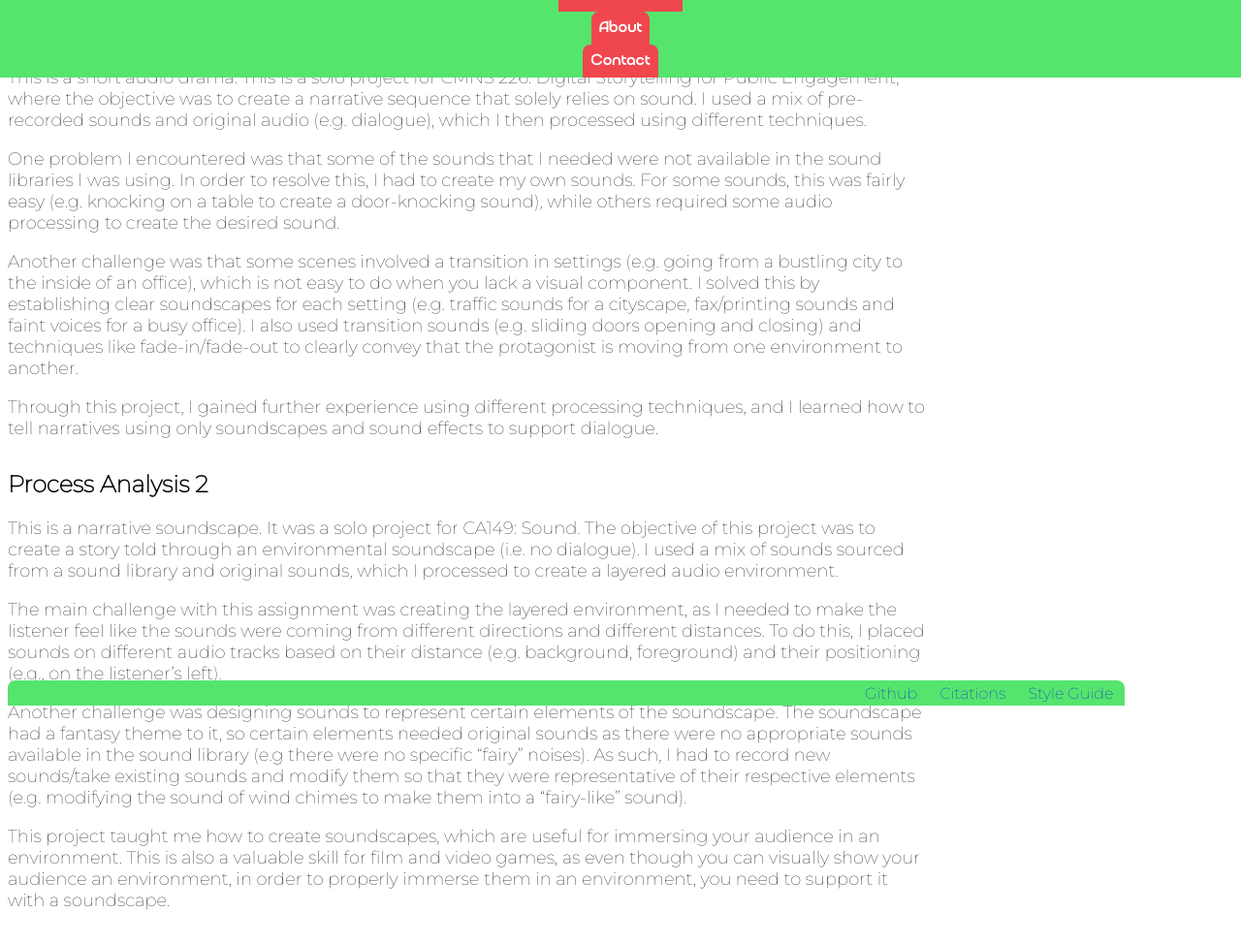
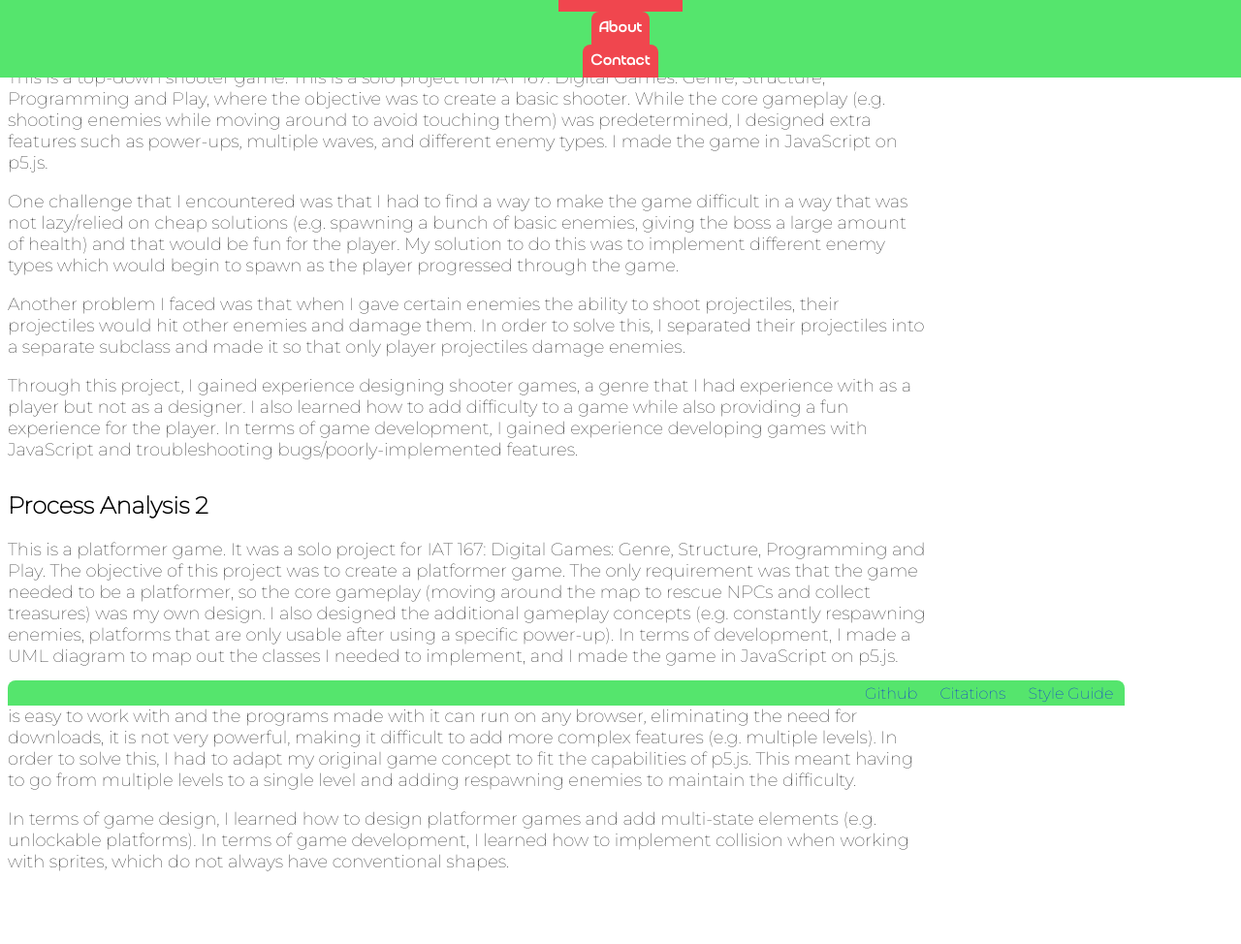
Before and after one commit to GlitchedCola/IAT-339-P03, a plain HTML site: page previous-work.html in a window 1280 px wide. Shown: the part 72-1046 px from the top of the page at 97% size. Drawn offline with Linux system fonts and the light colour scheme; files whose address does not match are found by name; a web font is replaced by a local one.

Commit message:
Update previous-work.html

```diff
--- a/previous-work.html
+++ b/previous-work.html
@@ -21,36 +21,29 @@
         <Section class="page-content">
             <h2>Process Analysis 1</h2>
             <p>
-                This is a short audio drama. This is a solo project for CMNS 226:
-                Digital Storytelling for Public Engagement, where the objective was
-                to create a narrative sequence that solely relies on sound. I used a mix of
-                pre-recorded sounds and original audio (e.g. dialogue), which I then processed
-                using different techniques.
+                This is a top-down shooter game. This is a solo project for IAT 167: Digital Games: Genre, Structure, Programming and Play, where the objective was to create a basic shooter. While the core gameplay (e.g. shooting enemies while moving around to avoid touching them) was predetermined, I designed extra features such as power-ups, multiple waves, and different enemy types. I made the game in JavaScript on p5.js.
             </p>
             <p>
-                One problem I encountered was that some of the sounds that I needed were not available in the sound libraries I was using. In order to resolve this, I had to create my own sounds. For some sounds, this was fairly easy (e.g. knocking on a table to create a door-knocking sound), while others required some audio processing to create the desired sound.
+                One challenge that I encountered was that I had to find a way to make the game difficult in a way that was not lazy/relied on cheap solutions (e.g. spawning a bunch of basic enemies, giving the boss a large amount of health) and that would be fun for the player. My solution to do this was to implement different enemy types which would begin to spawn as the player progressed through the game.
             </p>
             <p>
-                Another challenge was that some scenes involved a transition in settings (e.g. going from a bustling city to the inside of an office), which is not easy to do when you lack a visual component. I solved this by establishing clear soundscapes for each setting (e.g. traffic sounds for a cityscape, fax/printing sounds and faint voices for a busy office). I also used transition sounds (e.g. sliding doors opening and closing) and techniques like fade-in/fade-out to clearly convey that the protagonist is moving from one environment to another.
+                Another problem I faced was that when I gave certain enemies the ability to shoot projectiles, their projectiles would hit other enemies and damage them. In order to solve this, I separated their projectiles into a separate subclass and made it so that only player projectiles damage enemies.
             </p>
             <p>
-                Through this project, I gained further experience using different processing techniques, and I learned how to tell narratives using only soundscapes and sound effects to support dialogue.
+                Through this project, I gained experience designing shooter games, a genre that I had experience with as a player but not as a designer. I also learned how to add difficulty to a game while also providing a fun experience for the player. In terms of game development, I gained experience developing games with JavaScript and troubleshooting bugs/poorly-implemented features.
             </p>
         </Section>
 
         <Section class="page-content">
             <h2>Process Analysis 2</h2>
             <p>
-                This is a narrative soundscape. It was a solo project for CA149: Sound. The objective of this project was to create a story told through an environmental soundscape (i.e. no dialogue). I used a mix of sounds sourced from a sound library and original sounds, which I processed to create a layered audio environment.
+                This is a platformer game. It was a solo project for IAT 167: Digital Games: Genre, Structure, Programming and Play. The objective of this project was to create a platformer game. The only requirement was that the game needed to be a platformer, so the core gameplay (moving around the map to rescue NPCs and collect treasures) was my own design. I also designed the additional gameplay concepts (e.g. constantly respawning enemies, platforms that are only usable after using a specific power-up). In terms of development, I made a UML diagram to map out the classes I needed to implement, and I made the game in JavaScript on p5.js.
             </p>
             <p>
-                The main challenge with this assignment was creating the layered environment, as I needed to make the listener feel like the sounds were coming from different directions and different distances. To do this, I placed sounds on different audio tracks based on their distance (e.g. background, foreground) and their positioning (e.g., on the listener’s left).
+                The main challenge with this project was having to adjust the complexity/scope of the gameplay. While p5.js is easy to work with and the programs made with it can run on any browser, eliminating the need for downloads, it is not very powerful, making it difficult to add more complex features (e.g. multiple levels). In order to solve this, I had to adapt my original game concept to fit the capabilities of p5.js. This meant having to go from multiple levels to a single level and adding respawning enemies to maintain the difficulty.
             </p>
             <p>
-                Another challenge was designing sounds to represent certain elements of the soundscape. The soundscape had a fantasy theme to it, so certain elements needed original sounds as there were no appropriate sounds available in the sound library (e.g there were no specific “fairy” noises). As such, I had to record new sounds/take existing sounds and modify them so that they were representative of their respective elements (e.g. modifying the sound of wind chimes to make them into a “fairy-like” sound).
-            </p>
-            <p>
-                This project taught me how to create soundscapes, which are useful for immersing your audience in an environment. This is also a valuable skill for film and video games, as even though you can visually show your audience an environment, in order to properly immerse them in an environment, you need to support it with a soundscape.
+                In terms of game design, I learned how to design platformer games and add multi-state elements (e.g. unlockable platforms). In terms of game development, I learned how to implement collision when working with sprites, which do not always have conventional shapes.
             </p>
         </Section>
     </body>
```
